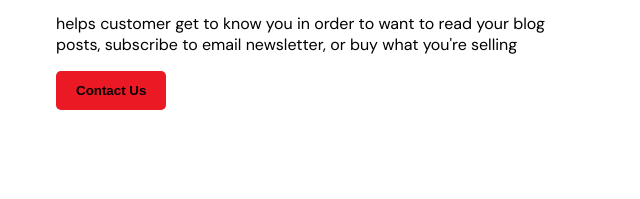
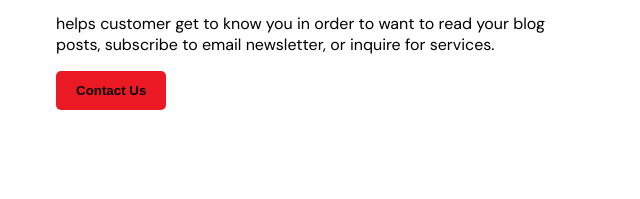
Before and after one commit to tldr44/FH-Customs, a plain HTML site: page index.html in a window 1280 px wide. Shown: the part 2032-2231 px from the top of the page, 0-640 px from the left. Drawn offline with Linux system fonts and the light colour scheme; a web font is replaced by a local one.

Commit message:
Update index.html

```diff
--- a/index.html
+++ b/index.html
@@ -80,7 +80,7 @@
                 <H1>
                     We repair and re‑upholster commercial and hospitality furniture, helping businesses keep their spaces looking clean, comfortable, and well‑maintained.
                 </H1>
-                <p>helps customer get to know you in order to want to read your blog posts, subscribe to email newsletter, or buy what you're selling
+                <p>helps customer get to know you in order to want to read your blog posts, subscribe to email newsletter, or inquire for services.
                 </p>
                 <button class="btn btn-primary">Contact Us</button>
             </div>
```
